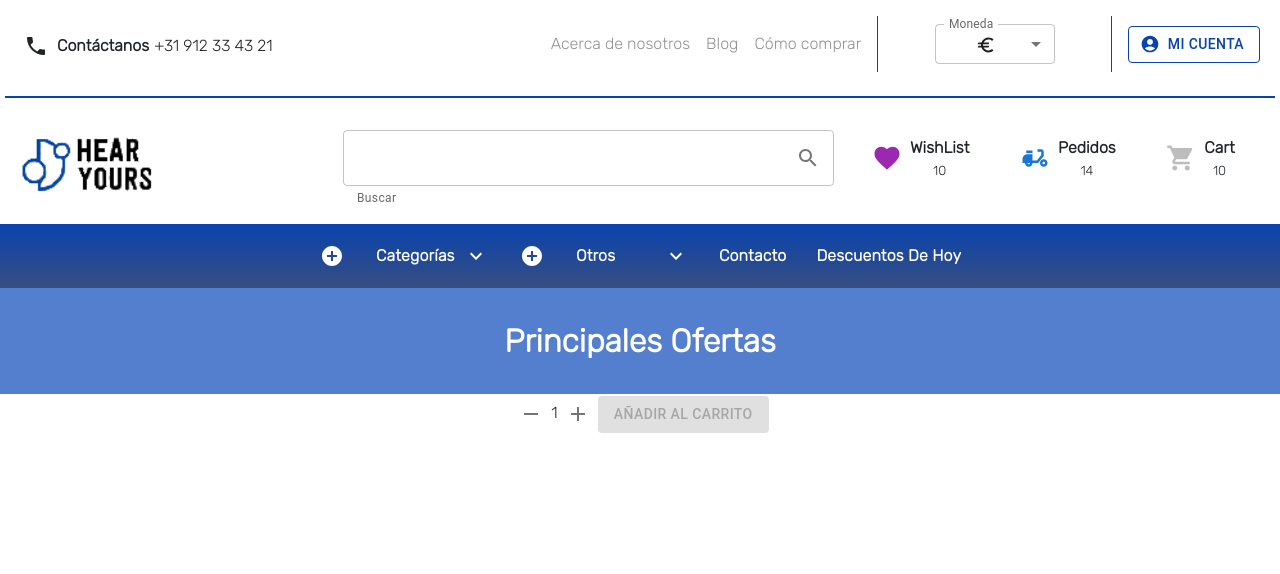
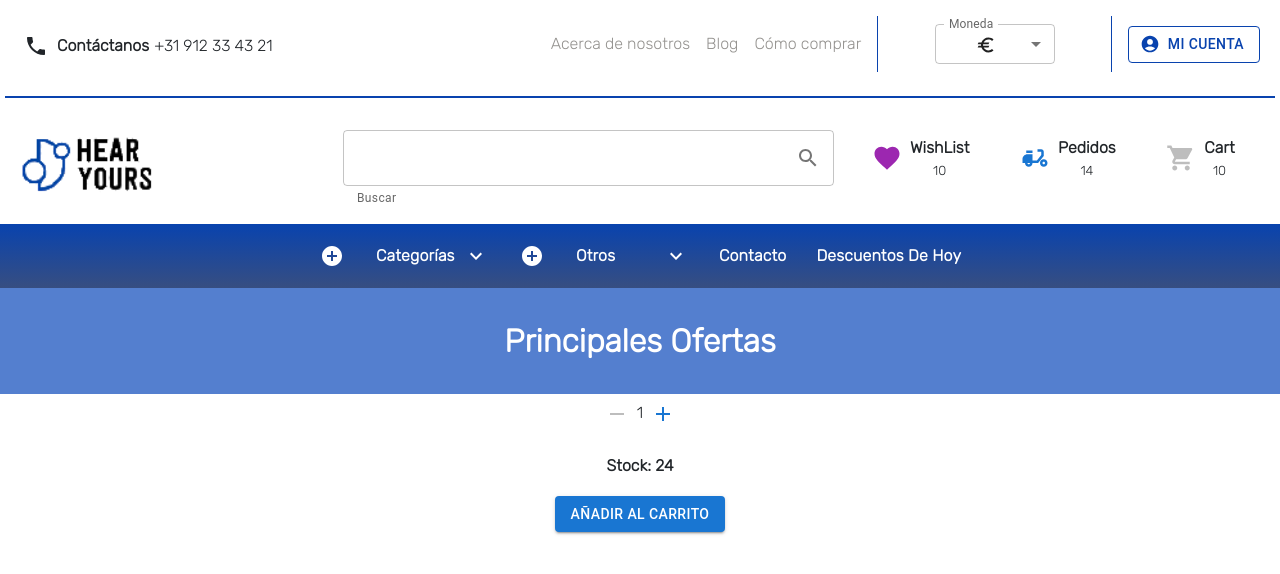
Before and after one commit to cristiansanm/e-commerce-ch, a React (Create React App) app: page / in a window 1280 px wide. Shown: the top 574 px of the page. Built offline with nearby package versions, Linux system fonts and the light colour scheme.

Commit message:
adding stock on mockup data

```diff
--- a/src/assets/js/mockupData.js
+++ b/src/assets/js/mockupData.js
@@ -3,140 +3,181 @@ const data = [{
         'category': 'guitar',
         'manufacturer': 'Guild',
         'model': 'Jetstar',
-        'img': 'https://www.knightonmusiccentre.com/photos/1542983854-jetstar_seafoam_front_PG.jpg'
+        'img': 'https://www.knightonmusiccentre.com/photos/1542983854-jetstar_seafoam_front_PG.jpg',
+        'price': 259900,
+        'stock': 10
     },
     {
         'id': 2,
         'category': 'guitar',
         'manufacturer': 'PRS Guitars',
         'model': 'S2 Custom',
-        'img': 'https://www.malaga8.com/255750-large_default_2x/prs-s2-custom-24-wb-p-22510.jpg'
+        'img': 'https://www.malaga8.com/255750-large_default_2x/prs-s2-custom-24-wb-p-22510.jpg',
+        'price': 143900,
+        'stock': 17
     },
     {
         'id': 3,
         'category': 'guitar',
         'manufacturer': 'Jackson',
         'model': 'JS11 Dinky',
-        'img': 'https://d1aeri3ty3izns.cloudfront.net/media/45/455718/600/preview_1.jpg'
+        'img': 'https://d1aeri3ty3izns.cloudfront.net/media/45/455718/600/preview_1.jpg',
+        'price': 29900,
+        'stock': 29
     },
     {
         'id': 4,
         'category': 'guitar',
         'manufacturer': 'Eastman Guitars',
         'model': 'Thinline T486',
-        'img': 'https://auvisa.com/84263-thickbox_default/eastman-t486-cl-archtop-thinline-guitarra-electrica.jpg'
+        'img': 'https://auvisa.com/84263-thickbox_default/eastman-t486-cl-archtop-thinline-guitarra-electrica.jpg',
+        'price': 579900,
+        'stock': 24
     },
     {
         'id': 5,
         'category': 'guitar',
         'manufacturer': 'Fender',
         'model': 'Telecaster',
-        'img': 'https://d1aeri3ty3izns.cloudfront.net/media/62/620086/600/preview.jpg'
+        'img': 'https://d1aeri3ty3izns.cloudfront.net/media/62/620086/600/preview.jpg',
+        'price': 168900,
+        'stock': 0
     },
     {
         'id': 6,
         'category': 'bass',
         'manufacturer': 'Gibson',
         'model': 'Thunderbird',
-        'img': 'https://musicopolix.com/118062-large_default/bat400tbch1.jpg'
+        'img': 'https://musicopolix.com/118062-large_default/bat400tbch1.jpg',
+        'price': 154300,
+        'stock': 0
+
     },
     {
         'id': 7,
         'category': 'bass',
         'manufacturer': 'Fleabass',
         'model': 'Model 32',
-        'img': 'http://4.bp.blogspot.com/-pflHAIWw0BY/VqvoAXuFwlI/AAAAAAAAAPo/7r1hW0xQGhQ/s1600/4605101_640px.jpg'
+        'img': 'http://4.bp.blogspot.com/-pflHAIWw0BY/VqvoAXuFwlI/AAAAAAAAAPo/7r1hW0xQGhQ/s1600/4605101_640px.jpg',
+        'price': 63900,
+        'stock': 0
     },
     {
         'id': 8,
         'category': 'bass',
         'manufacturer': 'Höfner',
         'model': 'Ignition SB',
-        'img': 'https://thumbs.static-thomann.de/thumb/thumb600x600/pics/bdb/437305/13041929_800.jpg'
+        'img': 'https://thumbs.static-thomann.de/thumb/thumb600x600/pics/bdb/437305/13041929_800.jpg',
+        'price': 428900,
+        'stock': 8
     },
     {
         'id': 9,
         'category': 'bass',
         'manufacturer': 'Ibanez',
         'model': 'Mikro',
-        'img': 'https://d1aeri3ty3izns.cloudfront.net/media/58/585362/600/preview.jpg'
+        'img': 'https://d1aeri3ty3izns.cloudfront.net/media/58/585362/600/preview.jpg',
+        'price': 234900,
+        'stock': 7
     },
     {
         'id': 10,
         'category': 'bass',
         'manufacturer': 'Kramer Guitars',
         'model': 'D-1',
-        'img': 'https://d1aeri3ty3izns.cloudfront.net/media/55/556330/600/preview.jpg'
+        'img': 'https://d1aeri3ty3izns.cloudfront.net/media/55/556330/600/preview.jpg',
+        'price': 258900,
+        'stock': 14
     },
     {
         'id': 11,
         'category': 'piano',
         'manufacturer': 'Yamaha',
         'model': 'Avantgrand N3',
-        'img': 'https://es.yamaha.com/es/files/N3X_540x540_735x735_d5138869643db511e31f48ccc934839b.jpg'
+        'img': 'https://es.yamaha.com/es/files/N3X_540x540_735x735_d5138869643db511e31f48ccc934839b.jpg',
+        'price': 168900,
+        'stock': 25
     },
     {
         'id': 12,
         'category': 'piano',
         'manufacturer': 'Korg',
         'model': 'C1 Air',
-        'img': 'https://www.klavier.es/3163-large_default/piano-digital-korg-c1-air-bk-negro.jpg'
+        'img': 'https://www.klavier.es/3163-large_default/piano-digital-korg-c1-air-bk-negro.jpg',
+        'price': 669900,
+        'stock': 15
     },
     {
         'id': 13,
         'category': 'piano',
         'manufacturer': 'Casio',
         'model': 'Celiviano',
-        'img': 'https://www.unionmusical.es/media/catalog/product/6/3/637489-piano-digital-casio-celviano-grand-hybrid-ap-7100637489.jpg?quality=80&bg-color=255,255,255&fit=bounds&height=700&width=700&canvas=700:700'
+        'img': 'https://www.unionmusical.es/media/catalog/product/6/3/637489-piano-digital-casio-celviano-grand-hybrid-ap-7100637489.jpg?quality=80&bg-color=255,255,255&fit=bounds&height=700&width=700&canvas=700:700',
+        'price': 599900,
+        'stock': 24
     },
     {
         'id': 14,
         'category': 'percussion',
         'manufacturer': 'Fame',
         'model': 'FS20B',
-        'img': 'https://images.musicstore.de/images/1280/fame-blaze-studio-set-5201-red_1_DRU0032725-000.jpg'
+        'img': 'https://images.musicstore.de/images/1280/fame-blaze-studio-set-5201-red_1_DRU0032725-000.jpg',
+        'price': 459900,
+        'stock': 0
     },
     {
         'id': 15,
         'category': 'percussion',
         'manufacturer': 'Pearl',
         'model': 'EXX705NBR',
-        'img': 'https://cdn2.tamtampercusion.com/6963-thickbox_default/pearl-export-studio-exx705-jet-black.jpg'
+        'img': 'https://cdn2.tamtampercusion.com/6963-thickbox_default/pearl-export-studio-exx705-jet-black.jpg',
+        'price': 325900,
+        'stock': 13
     },
     {
         'id': 16,
         'category': 'percussion',
         'manufacturer': 'Mapex Drums',
         'model': 'Mars',
-        'img': 'https://cdn1.tamtampercusion.com/24365-thickbox_default/mapex-mars-crossover-ma528sf-bloodwood.jpg'
+        'img': 'https://cdn1.tamtampercusion.com/24365-thickbox_default/mapex-mars-crossover-ma528sf-bloodwood.jpg',
+        'price': 168900,
+        'stock': 0
     },
     {
         'id': 17,
         'category': 'fx',
         'manufacturer': 'Vox',
         'model': 'V845',
-        'img': 'https://th.static-thomann.de/thumb/thumb600x600/pics/bdb/236282/7867791_800.jpg'
+        'img': 'https://th.static-thomann.de/thumb/thumb600x600/pics/bdb/236282/7867791_800.jpg',
+        'price': 68900,
+        'stock': 32
     },
     {
         'id': 18,
         'category': 'fx',
         'manufacturer': 'Joyo',
         'model': 'JF-01',
-        'img': 'https://www.pronorte.es/_files/product/15016/image/joyo-jf-01-vintage-overdrive.jpg'
+        'img': 'https://www.pronorte.es/_files/product/15016/image/joyo-jf-01-vintage-overdrive.jpg',
+        'price': 42900,
+        'stock': 43
     },
     {
         'id': 19,
         'category': 'headphones',
         'manufacturer': 'Sennheiser',
         'model': 'HD 559',
-        'img': 'https://th.static-thomann.de/thumb/thumb600x600/pics/bdb/458313/13898306_800.jpg'
+        'img': 'https://th.static-thomann.de/thumb/thumb600x600/pics/bdb/458313/13898306_800.jpg',
+        'price': 59900,
+        'stock': 27
     },
     {
         'id': 20,
         'category': 'ampli',
         'manufacturer': 'Fender',
         'model': 'Mustand LT25',
-        'img': 'https://www.musik-produktiv.es/pic-010111236xl/fender-mustang-lt-25.jpg'
+        'img': 'https://www.musik-produktiv.es/pic-010111236xl/fender-mustang-lt-25.jpg',
+        'price': 99900,
+        'stock': 23
     }
 ];
 
--- a/src/components/Home/ItemList/Item.jsx
+++ b/src/components/Home/ItemList/Item.jsx
@@ -1,10 +1,13 @@
 import React from 'react'
 import ItemCount from './ItemCount'
 
-function Item() {
+function Item({data}) {
+    const onAdd = (count) => {
+        console.log("Se pide ", count);
+    }
     return (
         <div>
-            <ItemCount/>
+            <ItemCount stock={data?.stock} onAdd={onAdd}/>
         </div>
     )
 }
--- a/src/components/Home/ItemList/ItemCount.jsx
+++ b/src/components/Home/ItemList/ItemCount.jsx
@@ -1,23 +1,44 @@
 import { Button, IconButton } from '@mui/material'
-import React from 'react'
+import React, { useState } from 'react'
 import AddIcon from '@mui/icons-material/Add';
 import RemoveIcon from '@mui/icons-material/Remove';
-function ItemCount({ stock , initial, onAdd}) {
-
+function ItemCount({ stock, initial, onAdd}) {
+    const [count, setCount] = useState(1);
+    const handleAdd = () =>{
+        setCount(count+1);
+    }
+    const handleRemove = () =>{
+        setCount(count-1);
+    }
     return (
         <>
-            <IconButton aria-label='remove'>
-                <RemoveIcon/>
-            </IconButton>
-            <span>1</span>
-            <IconButton aria-label="add">
-                <AddIcon/>
-            </IconButton>
-            {stock > 0 ? (
-                <Button onClick={onAdd} variant="contained">Añadir al carrito</Button>
-            ): (
-                <Button disabled variant="contained">Añadir al carrito</Button>
-            )}
+            <div>
+                <IconButton
+                    disabled = {count === 1 ? true : false}
+                    onClick={handleRemove}
+                    aria-label='remove'
+                >
+                    <RemoveIcon color={count===1 ? '': 'primary'}/>
+                </IconButton>
+                <span>{count}</span>
+                <IconButton
+                    disabled = {(count<stock ? false:true)}
+                    onClick={handleAdd}
+                    aria-label="add"
+                >
+                    <AddIcon color={count<stock ? 'primary' : '' }/>
+                </IconButton>
+            </div>
+            <div>{stock>0 && <h4>Stock: {stock}</h4>}</div>
+            <div>
+                <Button
+                    disabled = {(stock<=0 ? true : false)}
+                    onClick={onAdd(count)}
+                    variant="contained"
+                >
+                    {stock>0 ? 'Añadir al carrito' : 'Fuera de Stock'}
+                </Button>
+            </div>
 
         </>
     )
--- a/src/components/Home/ItemList/ItemList.jsx
+++ b/src/components/Home/ItemList/ItemList.jsx
@@ -1,3 +1,4 @@
+import { Grid } from '@mui/material';
 import React, { useState, useEffect } from 'react'
 import {invokeData} from '../../../assets/js/mockupData'
 import Item from './Item';
@@ -19,8 +20,7 @@ function ItemList() {
     }, [])
     return (
         <div>
-            <Item/>
-            {console.log(dataLoaded)}
+            <Item data={dataLoaded[3]}/>
         </div>
     )
 }
```
